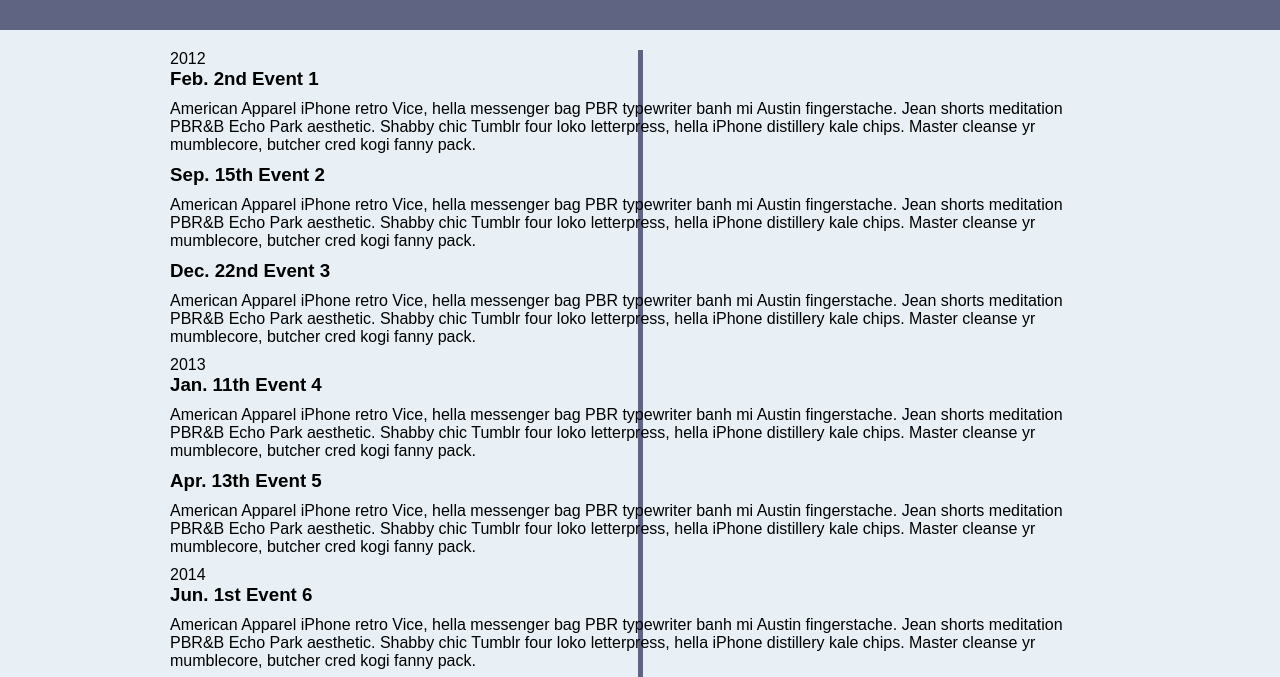
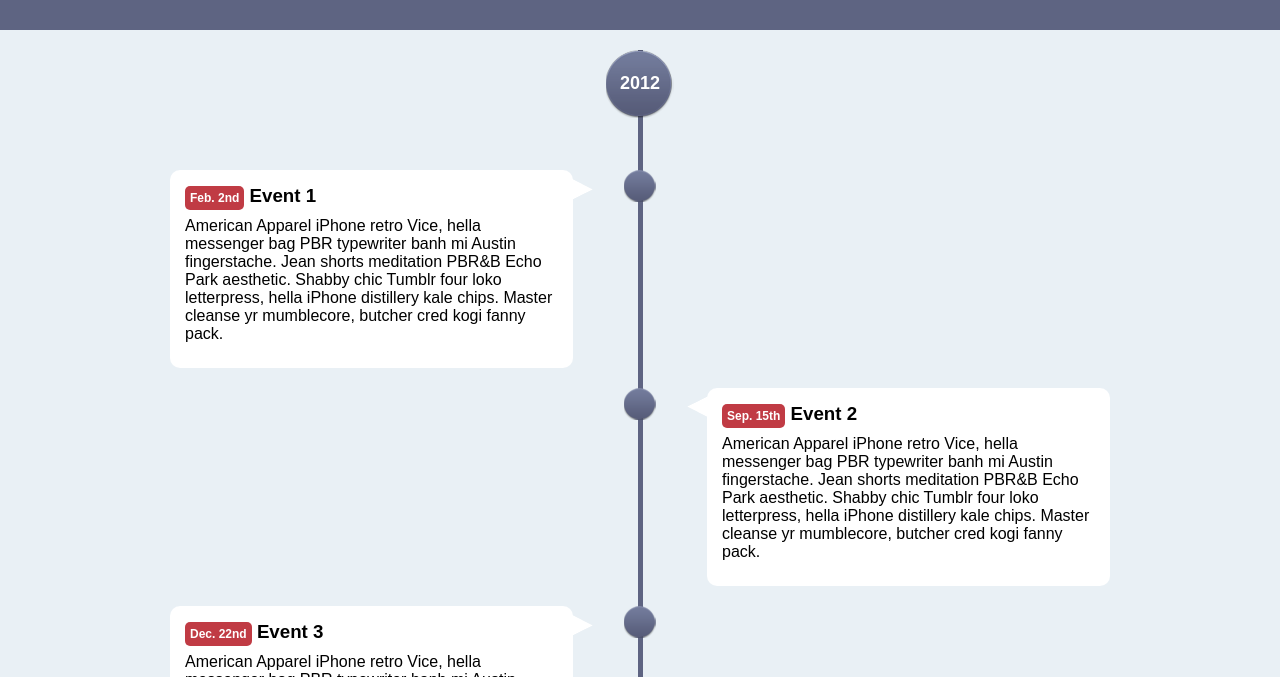
Before and after one commit to colleenmcguckin/timeline, a plain HTML site: page index.html in a window 1280 px wide. Shown: the part 60-737 px from the top of the page. Drawn offline with Linux system fonts and the light colour scheme.

Commit message:
styled timeline events, moved container div

```diff
--- a/css/style.css
+++ b/css/style.css
@@ -32,6 +32,77 @@ header{
   margin: 20px 0px;
 }
 
+.tl-block{
+  position: relative;
+  width: 100%;
+  min-height: 100px;
+  margin-bottom: 20px;
+}
+
+.tl-year{
+  background: url(../images/point-big.png) no-repeat 50% 0;
+  display: block;
+  width: 70px;
+  height: 70px;
+  text-align: center;
+  margin: auto;
+  margin-top: 20px;
+}
+
+.tl-year div{
+  color: #fff;
+  font-size: 18px;
+  font-weight: bold;
+  display: block;
+  padding-top: 23px;
+  text-align: center;
+}
+
+.tl-event{
+  background: url(../images/point-small.png) no-repeat top center;
+  margin: auto;
+  width: 100%;
+  overflow: hidden;
+  visibility: visible;
+}
+
+.tl-event > div{
+  width: 45%;
+  position: relative;
+}
+
+.tl-event div div{
+  background: #fff;
+  border-radius: 10px;
+  padding: 15px;
+}
+
+.tl-event div.event-r{
+  float: right;
+  background: url(../images/arrow-left.png) no-repeat 0 0;
+}
+
+.tl-event div.event-l{
+  float: left;
+  background: url(../images/arrow-right.png) no-repeat top right;
+}
+
+.tl-event div.event-r div{
+  margin-left: 20px;
+}
+
+.tl-event div.event-l div{
+  margin-right: 20px;
+}
+
+.tl-event time{
+  background: #c03b44;
+  color: #fff;
+  font-size: 12px;
+  padding: 5px;
+  border-radius: 5px;
+}
+
 footer{
   background: #5e6482;
   height: 40px;
--- a/index.html
+++ b/index.html
@@ -12,8 +12,8 @@
     </div>
   </header>
   <section>
-    <div id="timeline">
-      <div class="container">
+    <div class="container">
+     <div id="timeline">
         <div class="tl-block">
           <div class="tl-year">
             <div>2012</div>
@@ -108,8 +108,8 @@
             </div>
           </div><!-- tl-event -->
         </div><!-- tl-block -->
+       </div><!-- timeline -->
       </div><!-- container -->
-    </div><!-- timeline -->
   </section>
 
   <footer>
```
Also changed, not shown: 1 other file.
